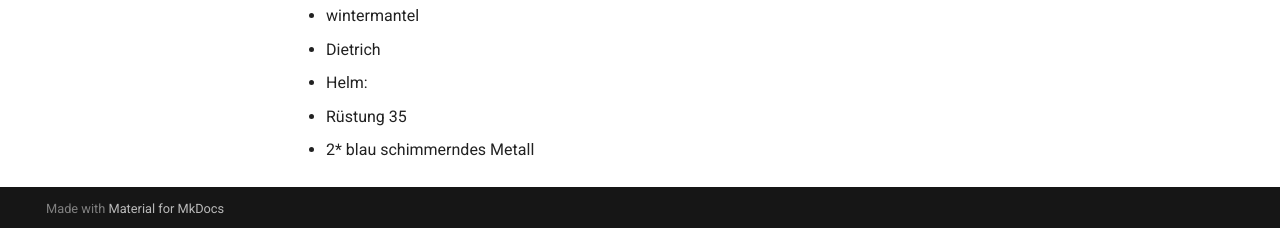
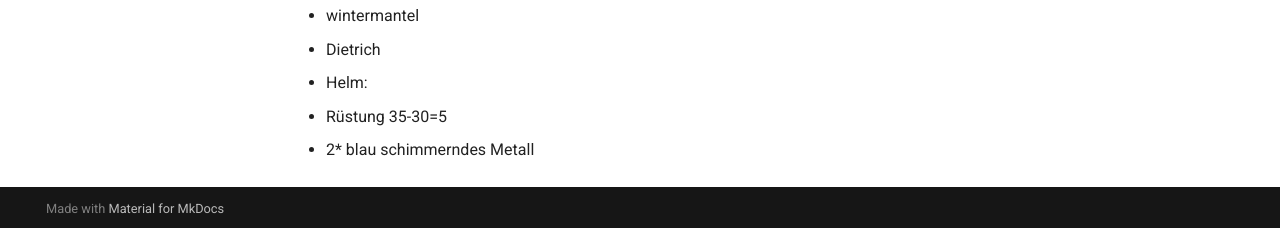
Before and after one commit to mkdocs-pnp/avalon, an MkDocs documentation site: the page built from docs/character/shaggy.md, in a window 1280 px wide and 900 px high, scrolled down 916 px. Shown: the part 669-897 px from the top of the window. Built offline with MkDocs 1.6.1 and Material for MkDocs 9.7.7, drawn with Linux system fonts in a browser that asks for light colours.

Commit message:
Update shaggy.md

```diff
--- a/docs/character/shaggy.md
+++ b/docs/character/shaggy.md
@@ -46,5 +46,5 @@
 * wintermantel
 * Dietrich
 * Helm:
-  * Rüstung 35
+  * Rüstung 35-30=5
 * 2* blau schimmerndes Metall
```
